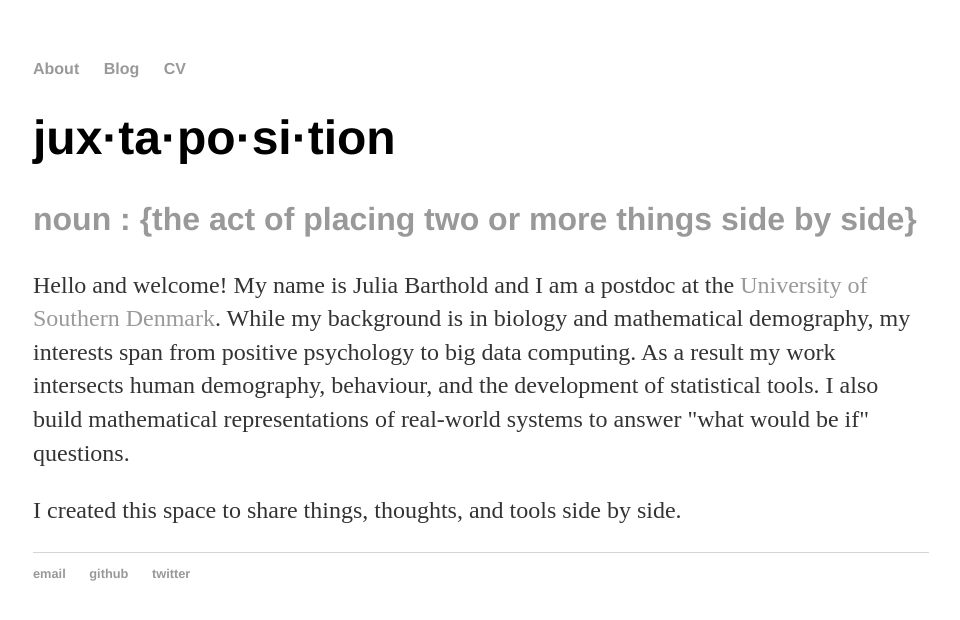
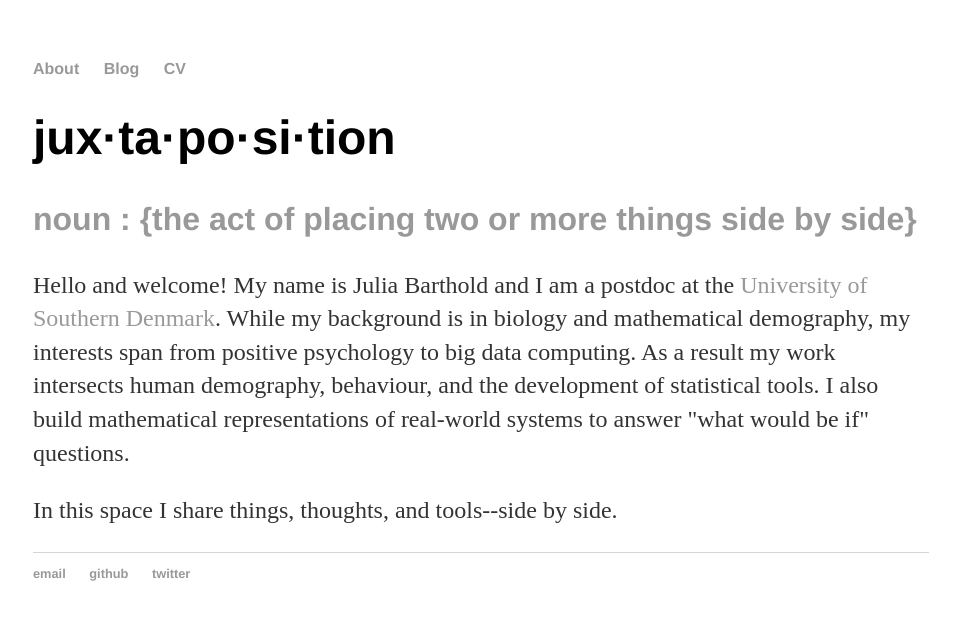
Before and after one commit to bartholdja/bartholdja.github.io, a Jekyll site: the page built from about/index.html, in a window 1280 px wide. Shown: the top 620 px of the page, without its empty margins (159-1119 px from the left). Built offline with Jekyll 4.4.1, drawn with Linux system fonts in a browser that asks for light colours.

Commit message:
changed index html

```diff
--- a/about/index.html
+++ b/about/index.html
@@ -10,5 +10,5 @@ title: juxtaposition
 	background is in biology and mathematical demography, my interests
 	span from positive psychology to big data computing. As a result my work intersects human demography, behaviour,
 	and the development of statistical tools. I also build mathematical representations of real-world systems to answer "what would be if" questions.<p>
-	<p>I created this space to share things, thoughts, and tools side by side.<p>
+	<p>In this space I share things, thoughts, and tools--side by side.<p>
 </div><!-- /.blurb -->
```
